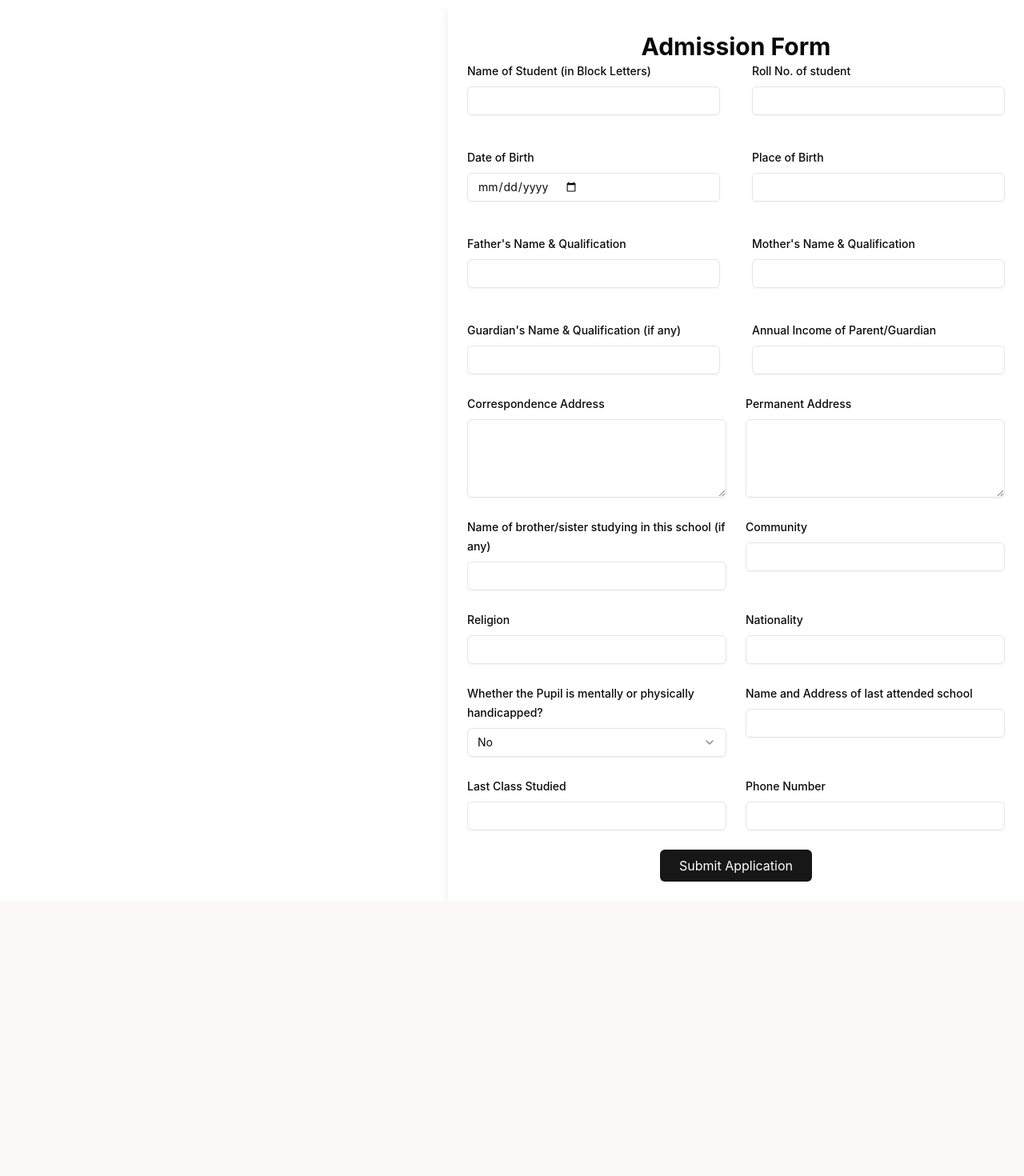
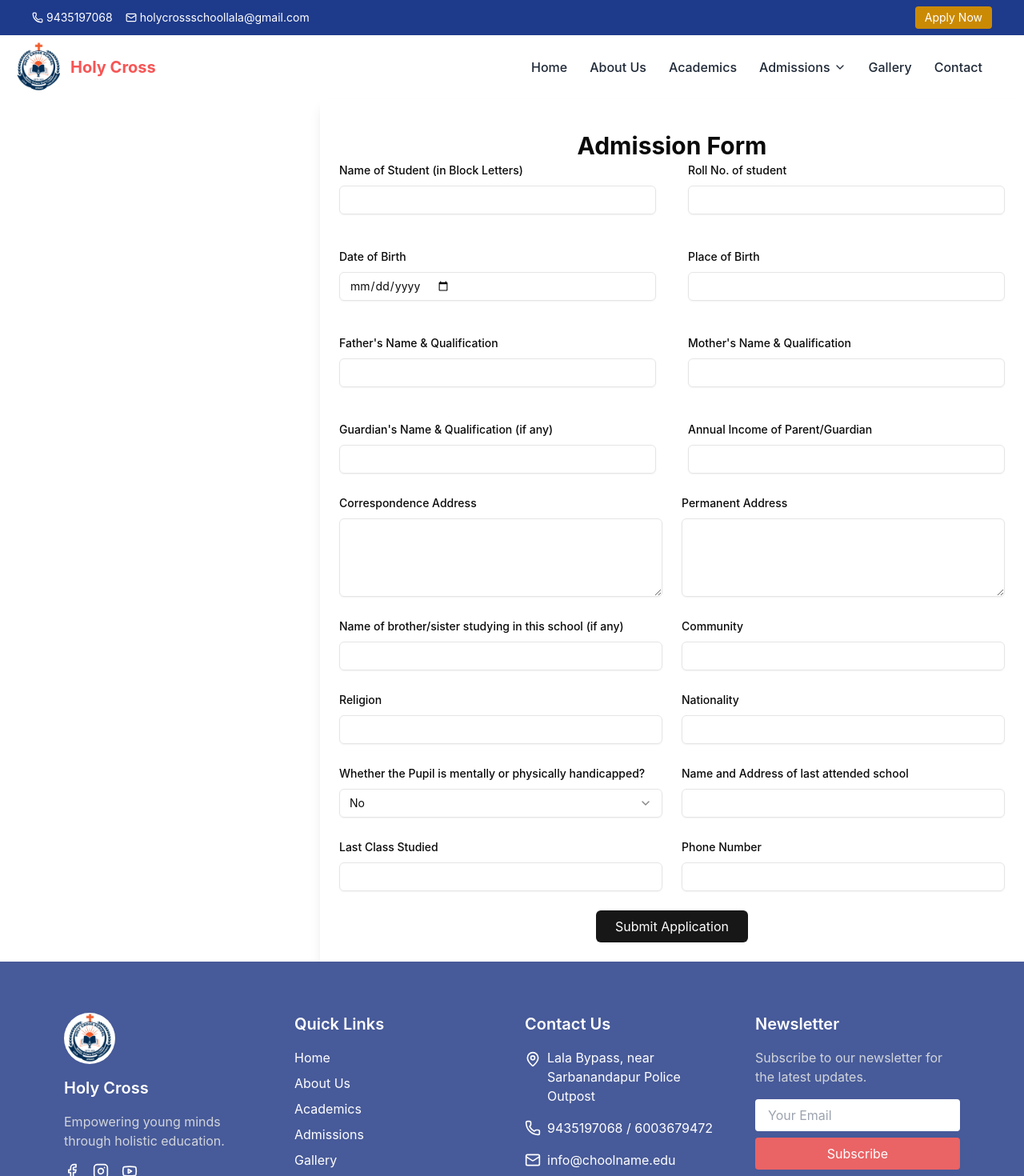
Before and after one commit to abhijitCleanCode/holy-cross, a React (Vite) app: page /admissions in a window 1280 px wide. Shown: the top 1470 px of the page at 80% size. Before the commit the page ends 1126 px from the top, so only its background shows below. Built offline with nearby package versions, Linux system fonts and the light colour scheme.

Commit message:
headers and footer added

```diff
--- a/src/components/ui/form.jsx
+++ b/src/components/ui/form.jsx
@@ -58,7 +58,7 @@ export default function AdmissionForm() {
 
   return (
     <>
-    <div className="max-w-5xl mx-auto p-4 md:p-6 md:ml-[35rem] shadow-lg"> {/* Responsive padding */}
+    <div className="max-w-5xl mx-auto p-4 md:p-6 md:ml-[25rem] shadow-lg"> {/* Responsive padding */}
   <h1 className="text-2xl md:text-3xl font-bold mt-4 text-center">Admission Form</h1> {/* Responsive text size and center alignment */}
 
   <form onSubmit={handleSubmit} className="space-y-6">
--- a/src/pages/Admission.jsx
+++ b/src/pages/Admission.jsx
@@ -1,10 +1,15 @@
 import React from "react";
 import AdmissionForm from "../components/ui/form";
+import Header from "../components/layout/Header";
+import Footer from "../components/layout/Footer";
 const Admission = () => {
   return (
-    <div className="flex justify-center items-center min-h-screen">
+    <>
+      <Header></Header>
   <AdmissionForm />
-</div>
+  <Footer></Footer>
+
+</>
 
   )
 };
```
